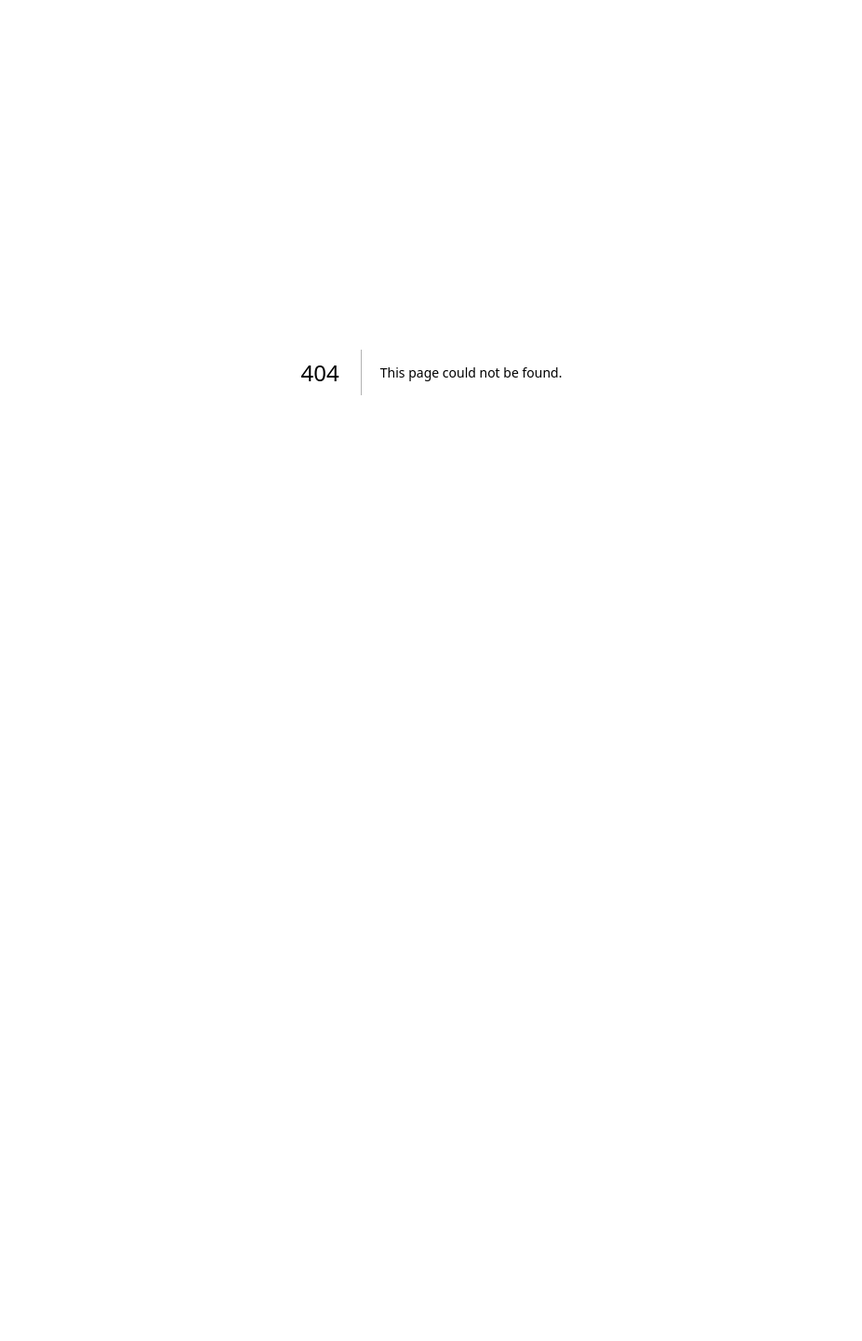
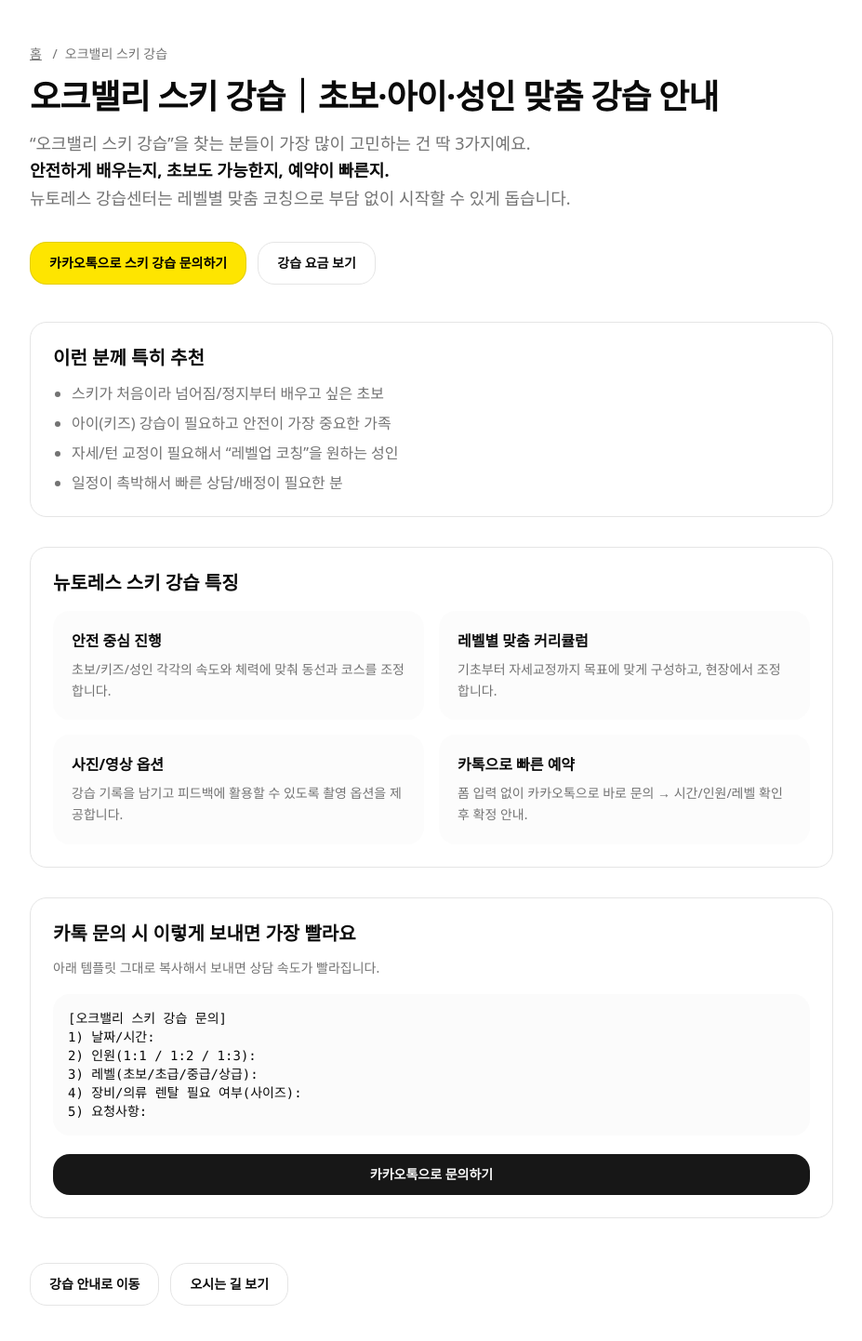
Before and after one commit to rkdejrdb/newtores-lesson-site, a Next.js app: page /oakvalley-ski-lesson in a window 1280 px wide. Before the commit this address had no page. Shown: the top 1442 px of the page at 93% size, without its empty margins (176-1103 px from the left). Before the commit the page ends 800 px from the top, so only its background shows below. Built offline with nearby package versions, Linux system fonts and the light colour scheme.

Commit message:
add seo subpage oakvalley ski lesson

```diff
--- /dev/null
+++ b/app/oakvalley-ski-lesson/page.tsx
@@ -0,0 +1,147 @@
+// app/oakvalley-ski-lesson/page.tsx
+import Link from "next/link";
+
+export const metadata = {
+  title: "오크밸리 스키 강습｜초보·아이·성인 맞춤 강습 안내 | 뉴토레스",
+  description:
+    "오크밸리 스키 강습을 찾는 분들을 위한 안내 페이지입니다. 초보·아이·성인 레벨별 맞춤 코칭, 안전 중심 진행, 사진/영상 옵션 제공. 카카오톡으로 빠르게 상담하세요.",
+};
+
+const KAKAO_URL =
+  "https://open.kakao.com/o/srH5zE3f?message=오크밸리%20스키%20강습%20문의드립니다";
+
+export default function OakvalleySkiLessonPage() {
+  return (
+    <main className="min-h-screen bg-background text-foreground">
+      <div className="mx-auto max-w-4xl px-4 py-12">
+        {/* Breadcrumb */}
+        <div className="text-sm text-muted-foreground">
+          <Link href="/" className="underline">
+            홈
+          </Link>{" "}
+          <span className="mx-2">/</span>
+          <span>오크밸리 스키 강습</span>
+        </div>
+
+        {/* H1 */}
+        <h1 className="mt-4 text-3xl md:text-4xl font-black tracking-tight">
+          오크밸리 스키 강습｜초보·아이·성인 맞춤 강습 안내
+        </h1>
+
+        {/* Intro */}
+        <p className="mt-4 text-base md:text-lg text-muted-foreground leading-relaxed">
+          “오크밸리 스키 강습”을 찾는 분들이 가장 많이 고민하는 건 딱 3가지예요.
+          <br />
+          <span className="font-semibold text-foreground">
+            안전하게 배우는지, 초보도 가능한지, 예약이 빠른지.
+          </span>
+          <br />
+          뉴토레스 강습센터는 레벨별 맞춤 코칭으로 부담 없이 시작할 수 있게 돕습니다.
+        </p>
+
+        {/* CTA */}
+        <div className="mt-8 flex flex-col sm:flex-row gap-3">
+          <a
+            href={KAKAO_URL}
+            target="_blank"
+            rel="noreferrer"
+            className="inline-flex items-center justify-center rounded-2xl px-5 py-3 text-sm font-extrabold bg-[#FEE500] text-black hover:bg-[#FEE500]/90 border border-black/10"
+          >
+            카카오톡으로 스키 강습 문의하기
+          </a>
+          <Link
+            href="/#pricing"
+            className="inline-flex items-center justify-center rounded-2xl px-5 py-3 text-sm font-semibold border hover:bg-accent"
+          >
+            강습 요금 보기
+          </Link>
+        </div>
+
+        {/* Content blocks */}
+        <section className="mt-10 space-y-8">
+          <div className="rounded-2xl border p-6">
+            <h2 className="text-xl font-extrabold">이런 분께 특히 추천</h2>
+            <ul className="mt-3 list-disc pl-5 text-muted-foreground space-y-2">
+              <li>스키가 처음이라 넘어짐/정지부터 배우고 싶은 초보</li>
+              <li>아이(키즈) 강습이 필요하고 안전이 가장 중요한 가족</li>
+              <li>자세/턴 교정이 필요해서 “레벨업 코칭”을 원하는 성인</li>
+              <li>일정이 촉박해서 빠른 상담/배정이 필요한 분</li>
+            </ul>
+          </div>
+
+          <div className="rounded-2xl border p-6">
+            <h2 className="text-xl font-extrabold">뉴토레스 스키 강습 특징</h2>
+            <div className="mt-4 grid grid-cols-1 md:grid-cols-2 gap-4">
+              <div className="rounded-2xl bg-muted/30 p-5">
+                <div className="font-bold">안전 중심 진행</div>
+                <p className="mt-2 text-sm text-muted-foreground leading-relaxed">
+                  초보/키즈/성인 각각의 속도와 체력에 맞춰 동선과 코스를 조정합니다.
+                </p>
+              </div>
+              <div className="rounded-2xl bg-muted/30 p-5">
+                <div className="font-bold">레벨별 맞춤 커리큘럼</div>
+                <p className="mt-2 text-sm text-muted-foreground leading-relaxed">
+                  기초부터 자세교정까지 목표에 맞게 구성하고, 현장에서 조정합니다.
+                </p>
+              </div>
+              <div className="rounded-2xl bg-muted/30 p-5">
+                <div className="font-bold">사진/영상 옵션</div>
+                <p className="mt-2 text-sm text-muted-foreground leading-relaxed">
+                  강습 기록을 남기고 피드백에 활용할 수 있도록 촬영 옵션을 제공합니다.
+                </p>
+              </div>
+              <div className="rounded-2xl bg-muted/30 p-5">
+                <div className="font-bold">카톡으로 빠른 예약</div>
+                <p className="mt-2 text-sm text-muted-foreground leading-relaxed">
+                  폼 입력 없이 카카오톡으로 바로 문의 → 시간/인원/레벨 확인 후 확정 안내.
+                </p>
+              </div>
+            </div>
+          </div>
+
+          <div className="rounded-2xl border p-6">
+            <h2 className="text-xl font-extrabold">카톡 문의 시 이렇게 보내면 가장 빨라요</h2>
+            <div className="mt-3 text-sm text-muted-foreground leading-relaxed">
+              아래 템플릿 그대로 복사해서 보내면 상담 속도가 빨라집니다.
+            </div>
+            <pre className="mt-4 rounded-2xl bg-muted/40 p-4 text-sm overflow-auto">
+{`[오크밸리 스키 강습 문의]
+1) 날짜/시간:
+2) 인원(1:1 / 1:2 / 1:3):
+3) 레벨(초보/초급/중급/상급):
+4) 장비/의류 렌탈 필요 여부(사이즈):
+5) 요청사항:`}
+            </pre>
+
+            <div className="mt-5">
+              <a
+                href={KAKAO_URL}
+                target="_blank"
+                rel="noreferrer"
+                className="inline-flex w-full items-center justify-center rounded-2xl px-5 py-3 text-sm font-extrabold bg-primary text-primary-foreground hover:bg-primary/90"
+              >
+                카카오톡으로 문의하기
+              </a>
+            </div>
+          </div>
+        </section>
+
+        {/* Footer links */}
+        <div className="mt-12 flex flex-col sm:flex-row gap-3">
+          <Link
+            href="/#programs"
+            className="inline-flex items-center justify-center rounded-2xl px-5 py-3 text-sm font-semibold border hover:bg-accent"
+          >
+            강습 안내로 이동
+          </Link>
+          <Link
+            href="/#contact"
+            className="inline-flex items-center justify-center rounded-2xl px-5 py-3 text-sm font-semibold border hover:bg-accent"
+          >
+            오시는 길 보기
+          </Link>
+        </div>
+      </div>
+    </main>
+  );
+}
--- a/app/page.tsx
+++ b/app/page.tsx
@@ -488,6 +488,10 @@
         </div>
       </Section>
 
+<a href="/oakvalley-ski-lesson" className="underline text-sm text-muted-foreground">
+  오크밸리 스키 강습 안내 페이지 보기
+</a>
+
       {/* Instructors */}
       <Section
         id="instructors"
```
